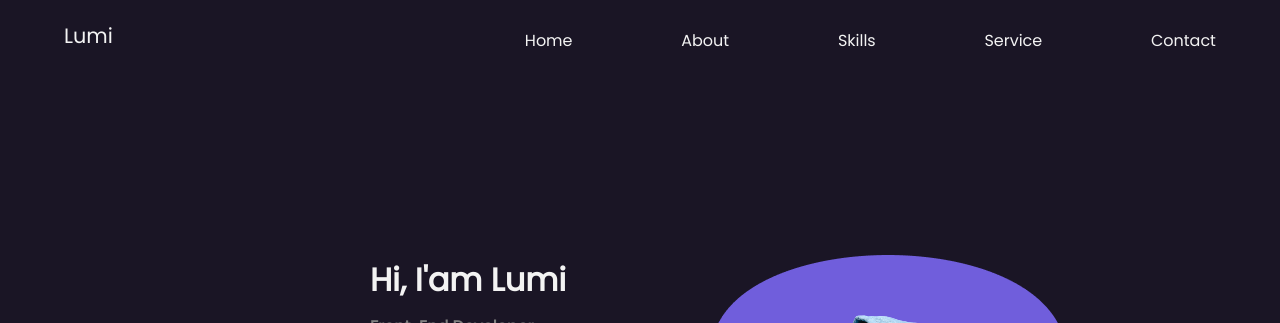
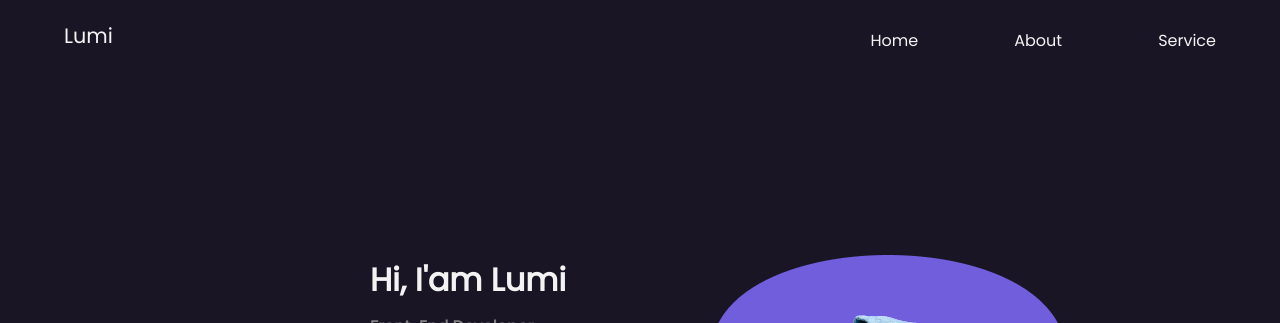
Before and after one commit to LumiNovryM/progdas-portfolio, a plain HTML site: page index.html in a window 1280 px wide. Shown: the top 323 px of the page. Drawn offline with nearby package versions, Linux system fonts and the light colour scheme.

Commit message:
Mengubah navbar pada index.html

```diff
--- a/Style/style.css
+++ b/Style/style.css
@@ -37,7 +37,7 @@ header nav{
 
 ul{
     display: flex;
-    width: 60%;
+    width: 30%;
     /* background-color: aqua; */
     justify-content: space-between;
     align-items: center;
--- a/index.html
+++ b/index.html
@@ -18,9 +18,7 @@
             <ul>
                 <li><a href="#Home">Home</a></li>
                 <li><a href="#About">About</a></li>
-                <li><a href="">Skills</a></li>
                 <li><a href="#Service">Service</a></li>
-                <li><a href="">Contact</a></li>
             </ul>
         </nav>
     </header>
```
